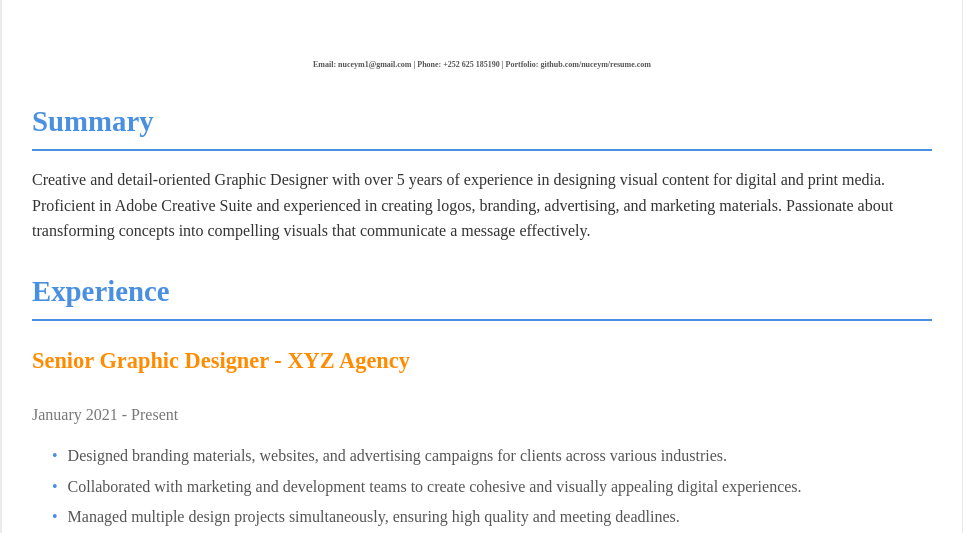
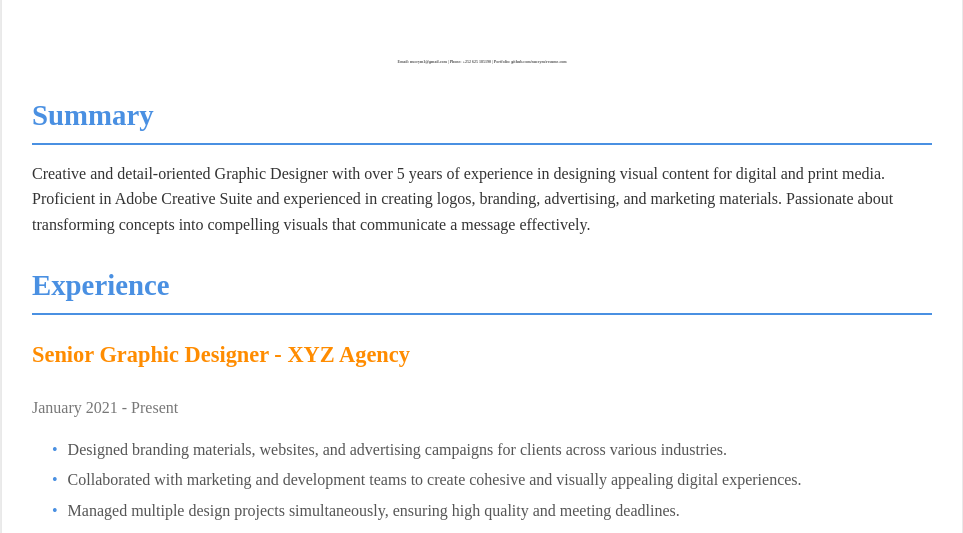
Before and after one commit to nuceym/resume, a plain HTML site: page index.html in a window 1280 px wide. Shown: the part 263-796 px from the top of the page, without its empty margins (158-1121 px from the left). Drawn offline with Linux system fonts and the light colour scheme.

Commit message:
Update styles.css

```diff
--- a/styles.css
+++ b/styles.css
@@ -31,7 +31,7 @@ body {
 }
 
 .header .contact {
-    font-size: 0.2em;
+    font-size: 0.1em;
     color: #555;
     margin-top: 5px;
 }
```
